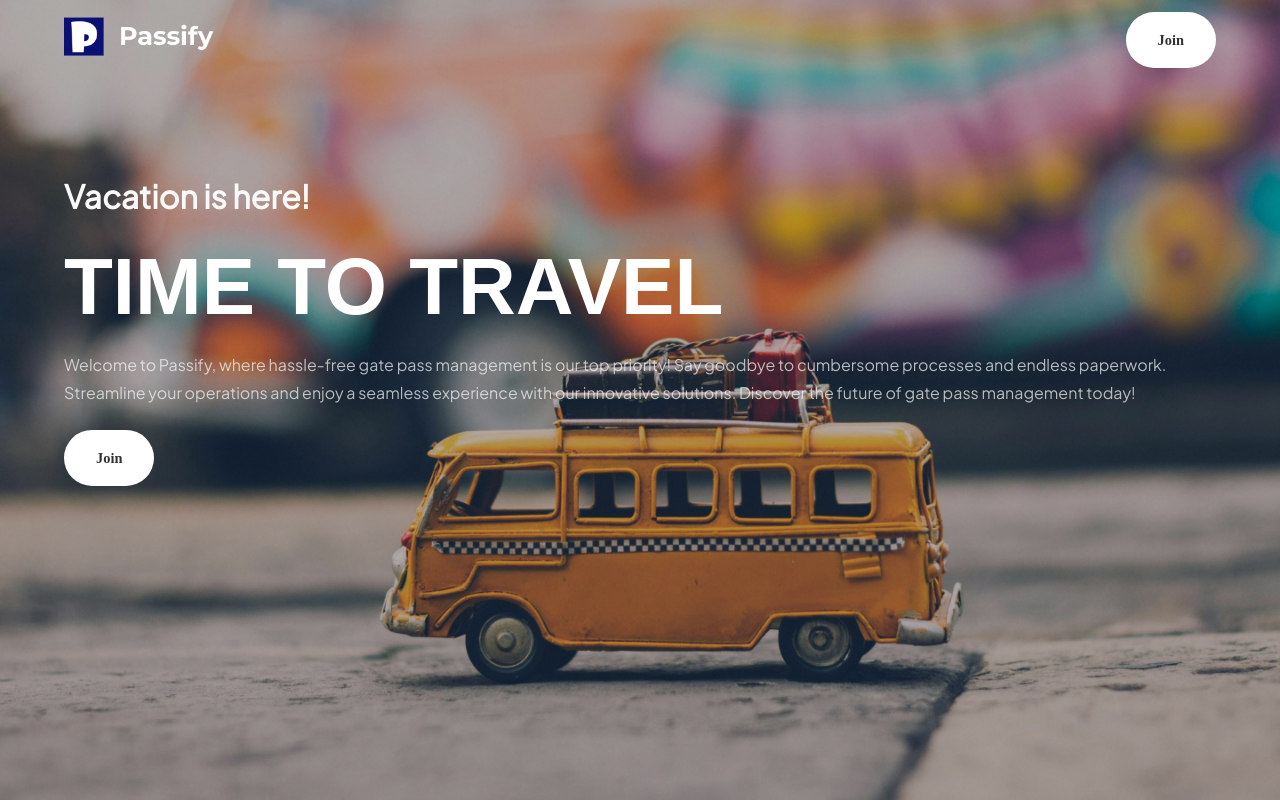
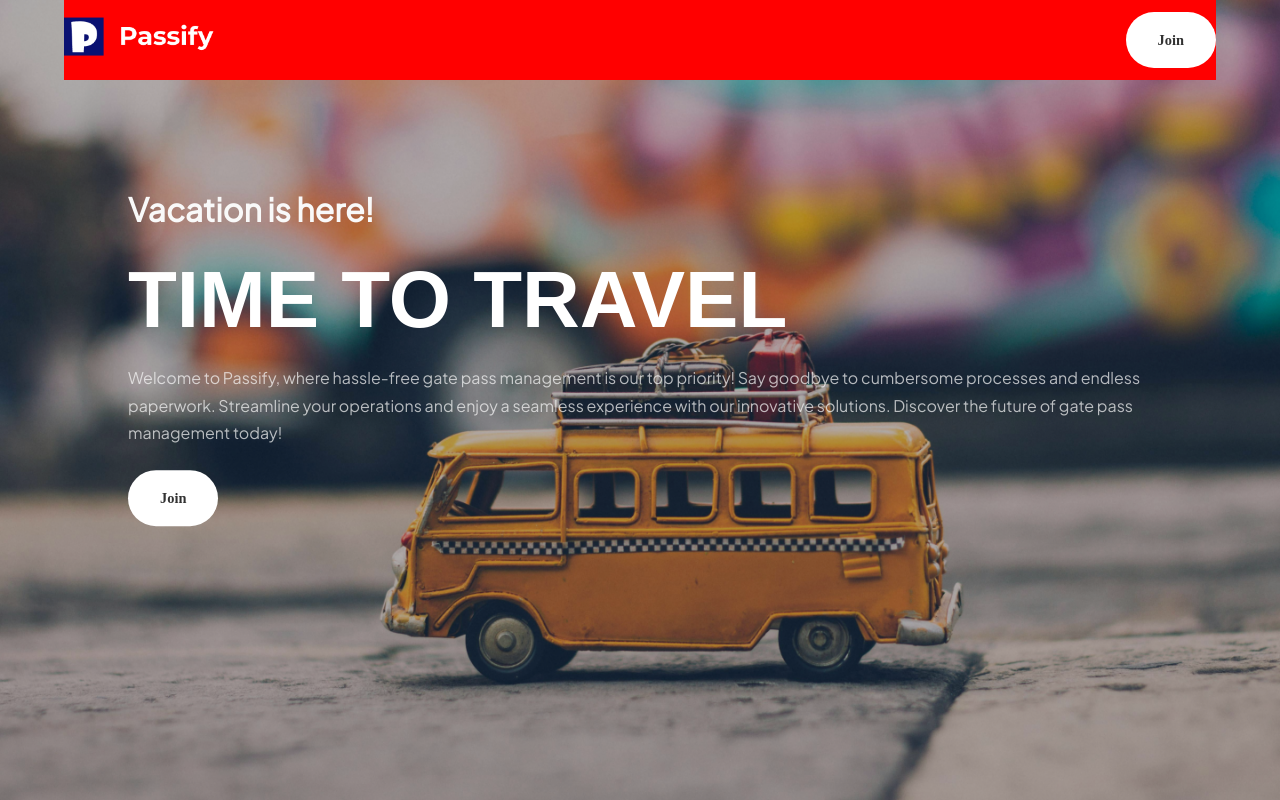
Before and after one commit to tomiwa-adelae/Online-pass-system, a Next.js app: page / in a window 1280 px wide. Built offline with nearby package versions, Linux system fonts and the light colour scheme; a web font is replaced by a local one.

Commit message:
Started the Dashboard page

```diff
--- a/scss/_homepage.scss
+++ b/scss/_homepage.scss
@@ -4,6 +4,10 @@
 	background-repeat: no-repeat;
 	background-size: cover;
 	min-height: 100vh;
+
+	.container {
+		width: 80%;
+	}
 
 	header {
 		display: flex;
@@ -29,10 +33,10 @@
 
 	main {
 		position: absolute;
-		top: 35%;
+		top: 40%;
 		left: 0;
 		right: 0;
-		transform: translate(0%, -35%);
+		transform: translate(0%, -40%);
 		h1 {
 			text-transform: uppercase;
 			font-weight: bold;
--- a/scss/style.scss
+++ b/scss/style.scss
@@ -22,3 +22,26 @@ body {
 	background-color: $white-color;
 	color: $dark-color;
 }
+
+header {
+	display: flex;
+	align-items: center;
+	justify-content: space-between;
+	width: 90%;
+	margin: 0 auto;
+	height: 80px;
+	background-color: red;
+
+	.logo {
+		width: 150px;
+		min-width: 150px;
+		height: 50px;
+		min-height: 50px;
+		cursor: pointer;
+		@include transition();
+
+		&:hover {
+			opacity: 0.7;
+		}
+	}
+}
```
Also changed, not shown: app/dashboard/page.jsx (+6 -1 lines), components/Header.jsx (+14 -1 lines), styles/style.css.
